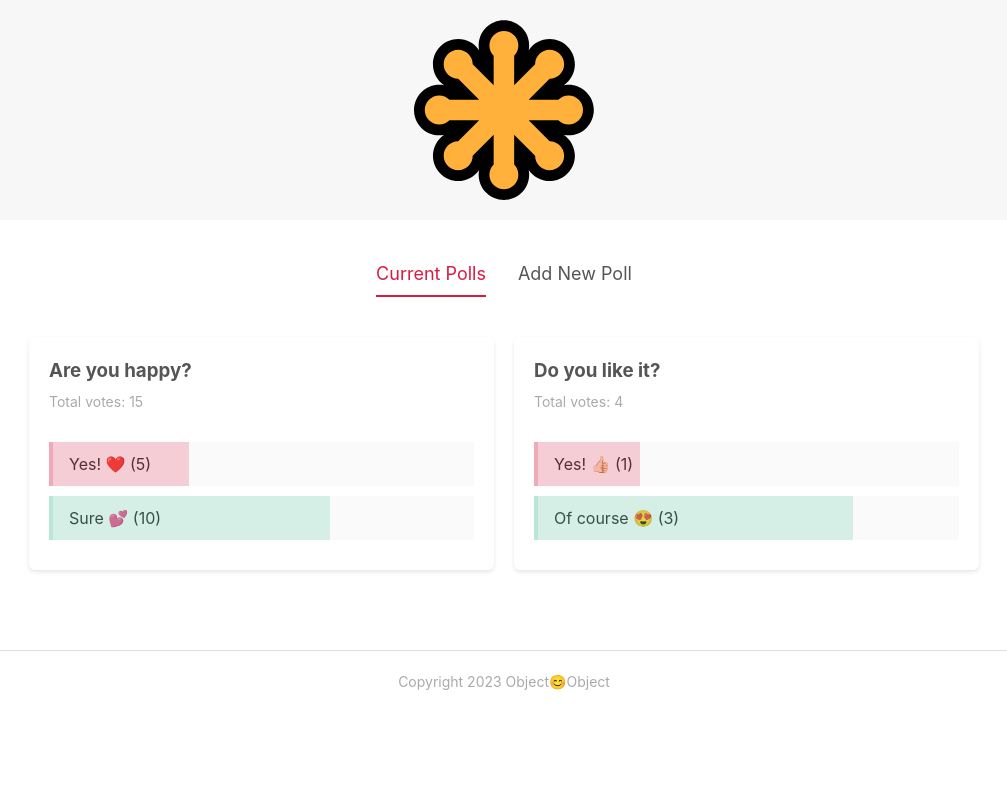
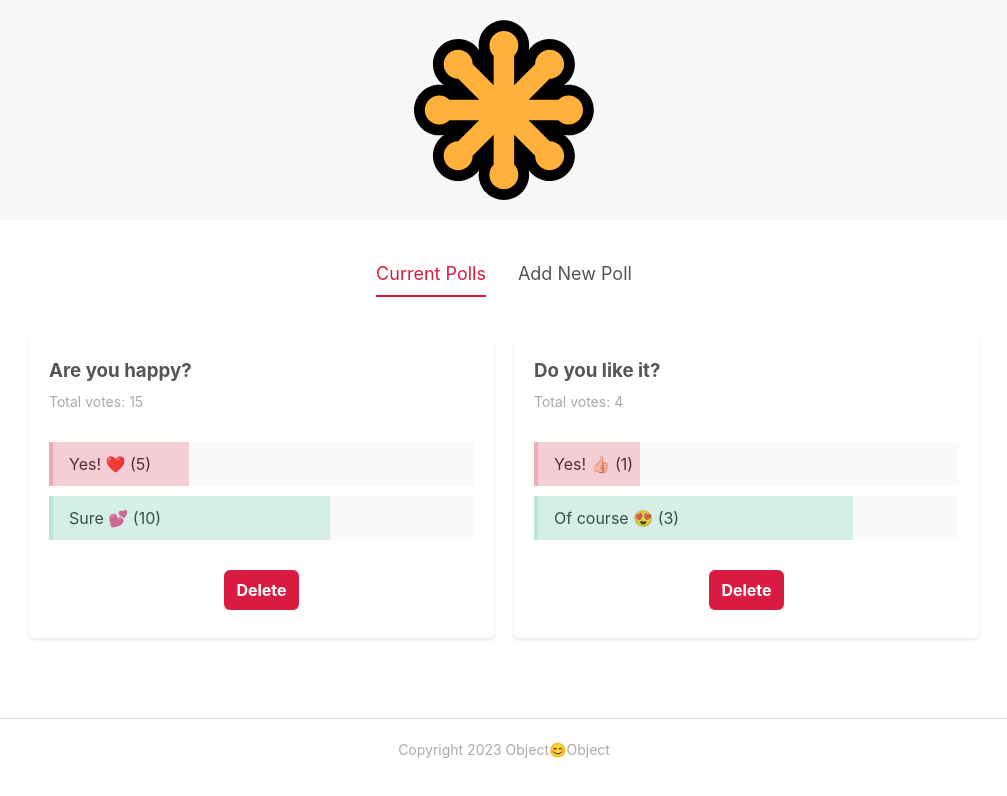
Before and after one commit to gthrm/svelte-course, a Svelte app: page / in a window 1280 px wide. Shown: the top 796 px of the page, without its empty margins (136-1143 px from the left). Built offline with nearby package versions, Linux system fonts and the light colour scheme.

Commit message:
feat: ability to deletea poll added

```diff
--- a/src/components/PollDetails.svelte
+++ b/src/components/PollDetails.svelte
@@ -1,5 +1,7 @@
 <script>
+  import { pollStore } from "../store/poll-store";
   import Card from "./Card.svelte";
+  import Button from "../shared/Button.svelte";
   import PollAnswer from "./PollAnswer.svelte";
   export let poll = {};
 
@@ -10,6 +12,12 @@
     percentA >= percentB ? "rgba(69, 196, 150, 0.2)" : "rgba(217, 27, 66, 0.2)";
   $: barColorB =
     percentB >= percentA ? "rgba(69, 196, 150, 0.2)" : "rgba(217, 27, 66, 0.2)";
+
+  function handleDeletePoll() {
+    pollStore.update((currentPolls) =>
+      currentPolls.filter(({ id }) => id !== poll.id)
+    );
+  }
 </script>
 
 <Card>
@@ -32,6 +40,9 @@
       percent={percentB}
       barColor={barColorB}
     />
+    <div class="delete">
+      <Button on:click={handleDeletePoll} flat>Delete</Button>
+    </div>
   </div>
 </Card>
 
@@ -47,4 +58,8 @@
     color: #aaa;
     margin-bottom: 30px;
   }
+  .delete {
+    margin-top: 30px;
+    text-align: center;
+  }
 </style>
--- a/src/shared/Button.svelte
+++ b/src/shared/Button.svelte
@@ -4,7 +4,7 @@
   export let inverse = false;
 </script>
 
-<button class={type} class:flat class:inverse>
+<button class={type} class:flat class:inverse on:click>
   <slot />
 </button>
 
@@ -33,13 +33,13 @@
 
   .primary.inverse {
     background-color: white;
-    color: #d91b42 ;
+    color: #d91b42;
     border: 2px solid #d91b42;
   }
 
   .secondary.inverse {
     background-color: white;
-    color: #45c496 ;
+    color: #45c496;
     border: 2px solid #45c496;
   }
 </style>
```
